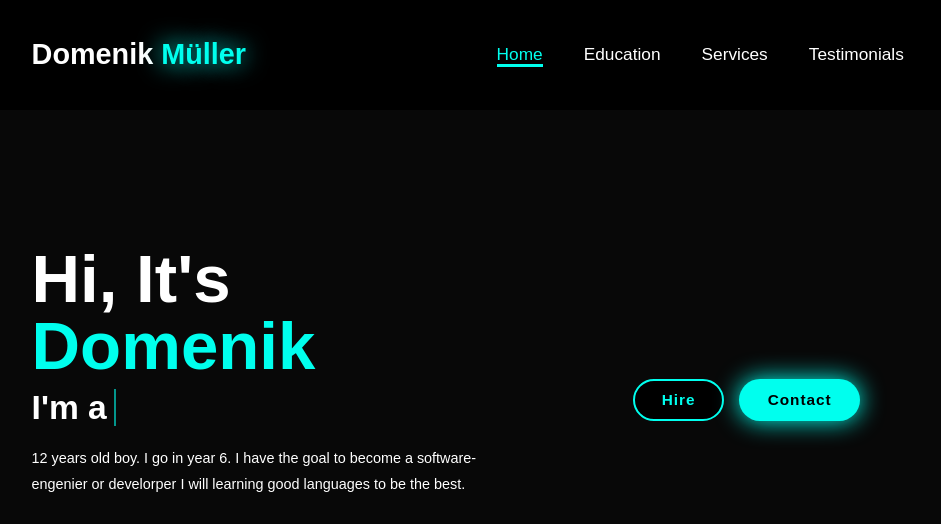
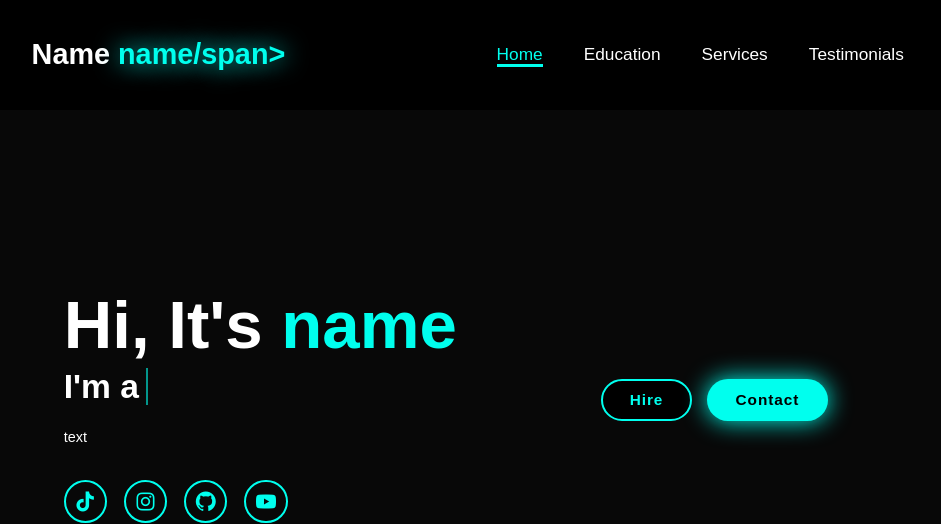
Before and after one commit to Schnullidev/Schnullidev, a plain HTML site: page index.html in a window 1280 px wide. Shown: the top 524 px of the page, 122-1063 px from the left. Drawn offline with nearby package versions, Linux system fonts and the light colour scheme; a script that the page names is missing.

Commit message:
Update index.html

```diff
--- a/index.html
+++ b/index.html
@@ -10,8 +10,8 @@
 <body>
 
 <header class="header">
-    <a href="#home" class="logo">Domenik
-        <span>Müller</span></a>
+    <a href="#home" class="logo">Name
+        <span>name/span></a>
 
         <i class='bx bx-menu' id="menu-icon"></i>
 
@@ -27,13 +27,10 @@
 
 <section class="home" id="home">
     <div class="home-content">
-        <h1>Hi, It's <span>Domenik</span></h1>
+        <h1>Hi, It's <span>name</span></h1>
         <h3 class="text-animation">I'm a <span></span></h3>
         <p>
-            12 years old boy.
-            I go in year 6.
-             I have the goal to become a software-engenier or develorper
-             I will learning good languages to be the best.
+            text
         </p>
         <div class="social-icons">
 
@@ -50,7 +47,7 @@
     </div>
 </div>
     <div class="home-img">
-        <img src="image1.jpeg" alt="">
+        <img src="image.jpeg" alt="">
     </div>
 </section>
 
```
